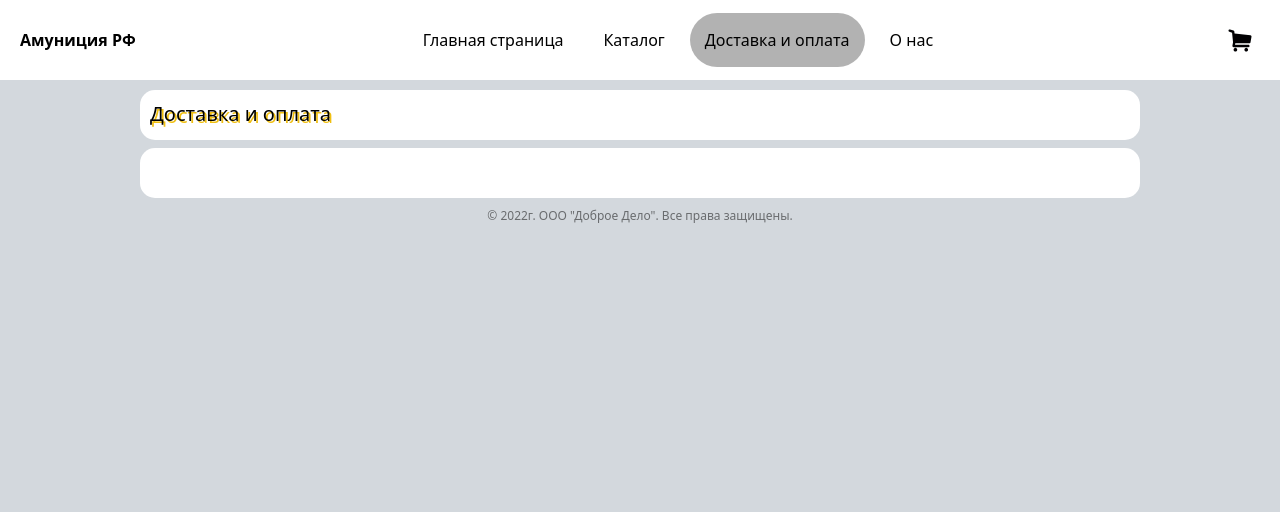
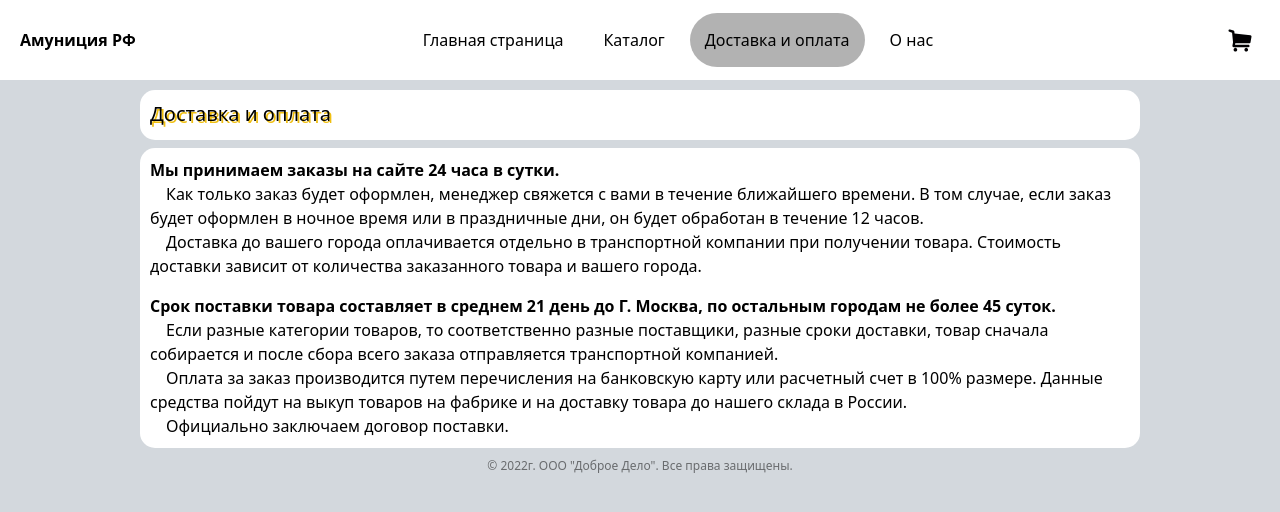
Before and after one commit to EgorBokov/ammo-client, a Nuxt app: page /delivery-and-payment in a window 1280 px wide. Shown: the top 512 px of the page. Built offline with nearby package versions, Linux system fonts and the light colour scheme.

Commit message:
Добавлено описание страницы доставки

```diff
--- a/pages/delivery-and-payment.vue
+++ b/pages/delivery-and-payment.vue
@@ -1,5 +1,28 @@
 <template>
-  <TheContainer title="Доставка и оплата"></TheContainer>
+  <TheContainer title="Доставка и оплата">
+    <div>
+      <article>
+        <h2 class="font-bold">
+          Мы принимаем заказы на сайте 24 часа в сутки.
+        </h2>
+        <p class="indent-4">
+          Как только заказ будет оформлен, менеджер свяжется с вами в течение ближайшего времени.
+          В том случае, если заказ будет оформлен в ночное время или в праздничные дни, он будет обработан в течение 12 часов.
+        </p>
+        <p class="indent-4">
+          Доставка до вашего города оплачивается отдельно в транспортной компании при получении товара. Стоимость доставки зависит от количества заказанного товара и вашего города.
+        </p>
+      </article>
+      <article class="mt-4">
+        <h2 class="font-bold">
+          Срок поставки товара составляет в среднем 21 день до Г. Москва, по остальным городам не более 45 суток.
+        </h2>
+        <p class="indent-4">Если разные категории товаров, то соответственно разные поставщики, разные сроки доставки, товар сначала собирается и после сбора всего заказа отправляется транспортной компанией.</p>
+        <p class="indent-4">Оплата за заказ производится путем перечисления на банковскую карту или расчетный счет в 100% размере. Данные средства пойдут на выкуп товаров на фабрике и на доставку товара до нашего склада в России.</p>
+        <p class="indent-4">Официально заключаем договор поставки.</p>
+      </article>
+    </div>
+  </TheContainer>
 </template>
 <script setup lang="ts">
 useHead({
```
